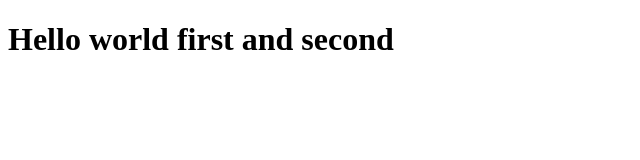
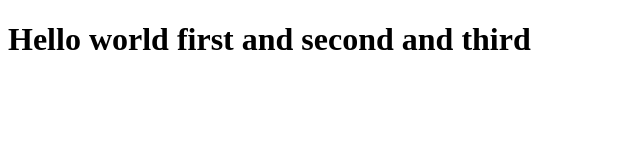
Before and after one commit to pavelkanaplia/project_1, a plain HTML site: page index.html in a window 1280 px wide. Shown: the whole page, without its empty margins (0-640 px from the left). Drawn offline with Linux system fonts and the light colour scheme.

Commit message:
add new script

```diff
--- a/index.html
+++ b/index.html
@@ -7,6 +7,6 @@
     <title>Git test</title>
 </head>
 <body>
-    <h1>Hello world first and second</h1>
+    <h1>Hello world first and second and third</h1>
 </body>
 </html>
```
Also changed, not shown: script.js (added), 1 other file.
